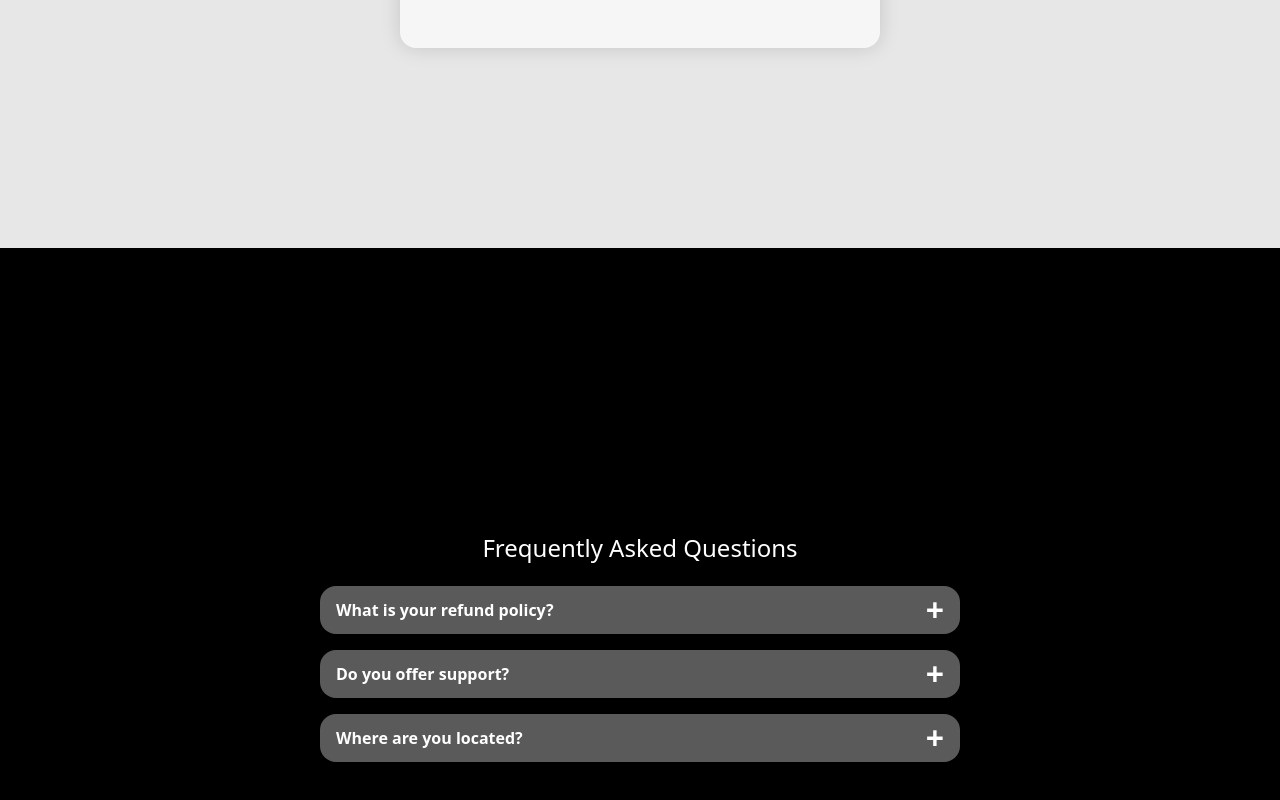
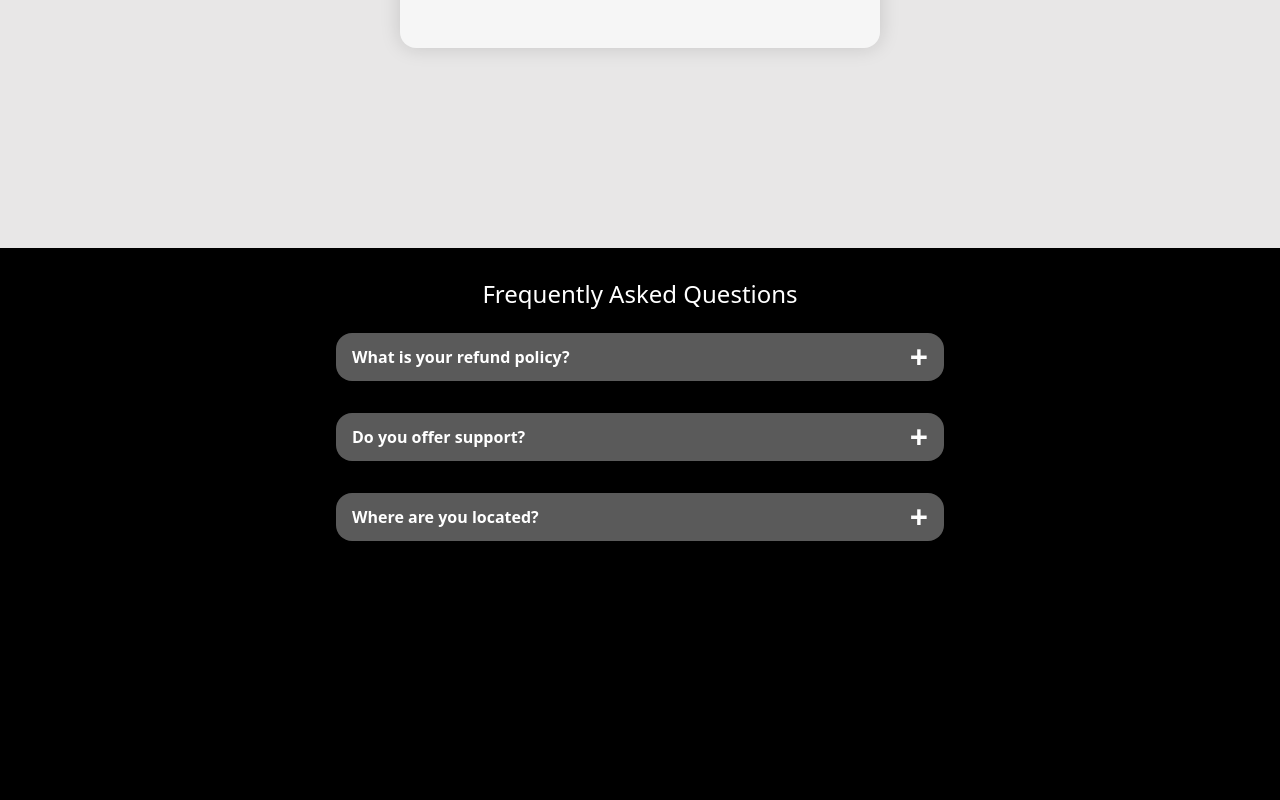
Before and after one commit to dadaxingxing/foodScanner, a React (Vite) app in the folder frontend/: page / in a window 1280 px wide. Shown: the part 1204-2004 px from the top of the page. After the commit the page ends 1772 px from the top, so only its background shows below. Built offline with nearby package versions, Linux system fonts and the light colour scheme.

Commit message:
made open animation smoother, also no justify content so answer pushes things down instead of both up and down

```diff
--- a/frontend/src/App.css
+++ b/frontend/src/App.css
@@ -58,5 +58,6 @@ body{
 
 .FAQ_container{
     gap: 1rem;
-    height: 50rem;
+    height: 20rem;
+    padding: 2rem;
 }
--- a/frontend/src/App.jsx
+++ b/frontend/src/App.jsx
@@ -127,7 +127,7 @@ function App() {
             </div>
       </div>
 
-      <div className='FAQ_container d-flex flex-column justify-content-center align-items-center'>
+      <div className='FAQ_container d-flex flex-column align-items-center'>
         <h4 className='FAQ_header'>Frequently Asked Questions</h4>
         {faqs.map((faq, ans) => (
           <Questions key={faq.question} ques={faq.question} ans={faq.answer}/>
--- a/frontend/src/components/questions.css
+++ b/frontend/src/components/questions.css
@@ -9,9 +9,6 @@
 }
 
 
-.ans{
-
-}
 
 .toggle{
     display: flex;
@@ -45,3 +42,15 @@
 .icon.active{
     transform: rotate(45deg);
 }
+
+.ans {
+  max-height: 0;
+  overflow: hidden;
+  transition: all 0.3s ease;
+}
+
+.ans.open {
+  max-height: 200px;           /* open height limit (big enough for text) */
+  margin-top: 0.5rem;
+  padding: 1rem;               /* restore padding when open */
+}
--- a/frontend/src/components/questions.jsx
+++ b/frontend/src/components/questions.jsx
@@ -14,11 +14,9 @@ function Questions({ques, ans}) {
                 <span className={`icon ${isOpen ? 'active' : ''}`}>+</span>
             </button>
 
-            {isOpen &&
-                <div className='ans'>
-                    <p>{ans}</p>
-                </div>
-            }
+            <div className={`ans ${isOpen ? 'open' : ''}`}>
+                <p>{ans}</p>
+            </div>
         </>
     );
 };
```
